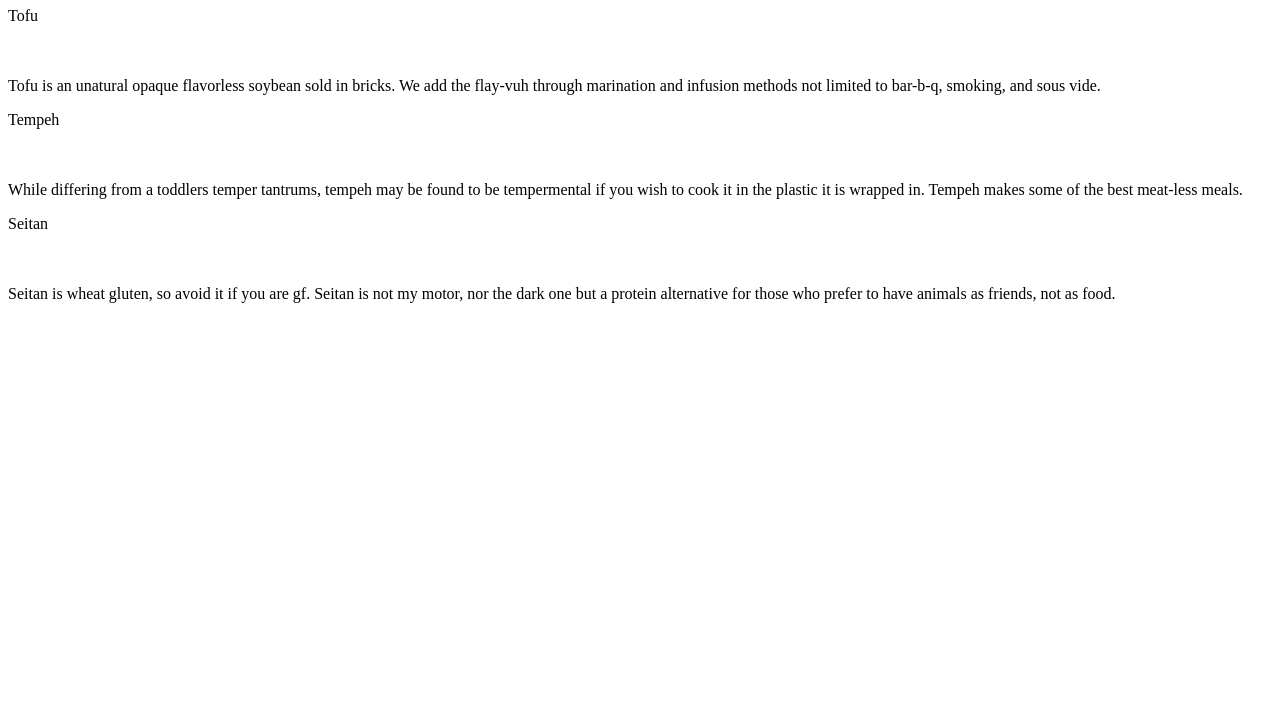
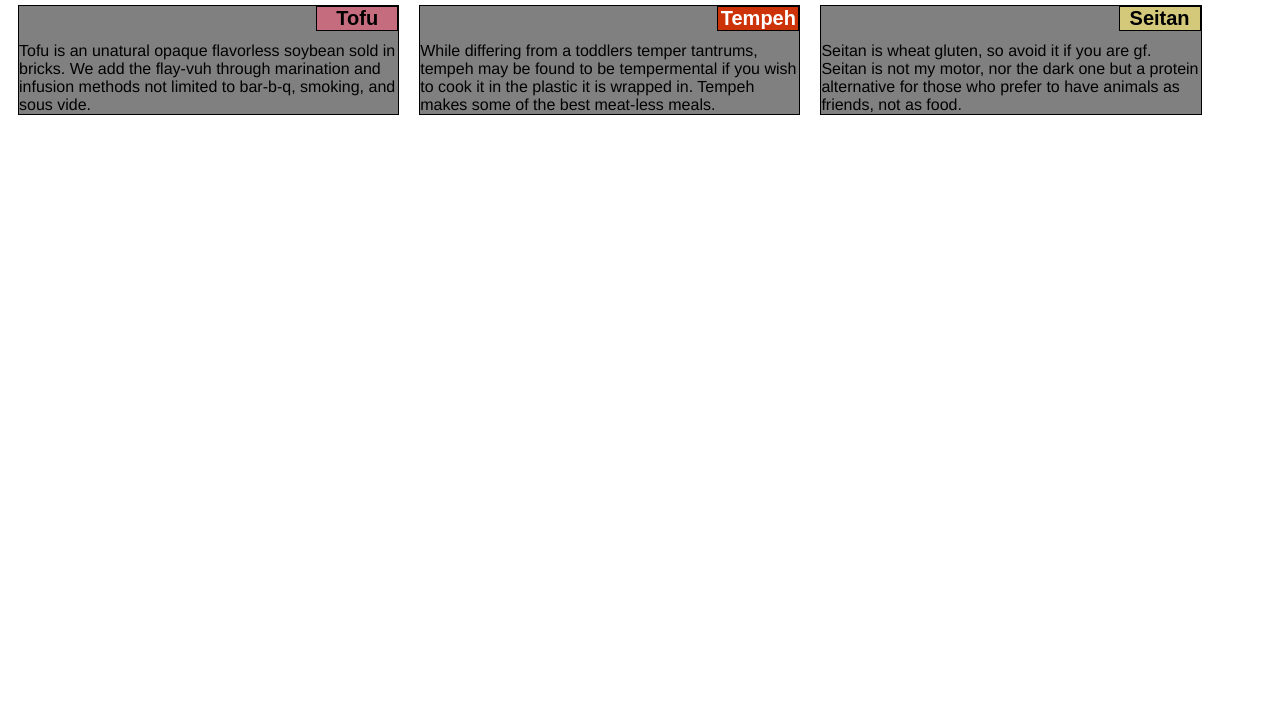
Before and after one commit to mofongo74/meercatmanor, a plain HTML site: page site/index.html in a window 1280 px wide. Shown: the part 73-800 px from the top of the page. Drawn offline with Linux system fonts and the light colour scheme.

Commit message:
Update index.html

```diff
--- a/site/index.html
+++ b/site/index.html
@@ -6,7 +6,7 @@
     <title>Assignment Solution for Module 2</title>
 </head>
 <body>
-     <link rel="stylesheet" href="css/mod2.css">
+     <link rel="stylesheet" href="css/mod.css">
     <h1>Our Menu</h1>
     <div id="container">
       <div class="col-dt-4 col-tb-6 col-mb-12">
```
